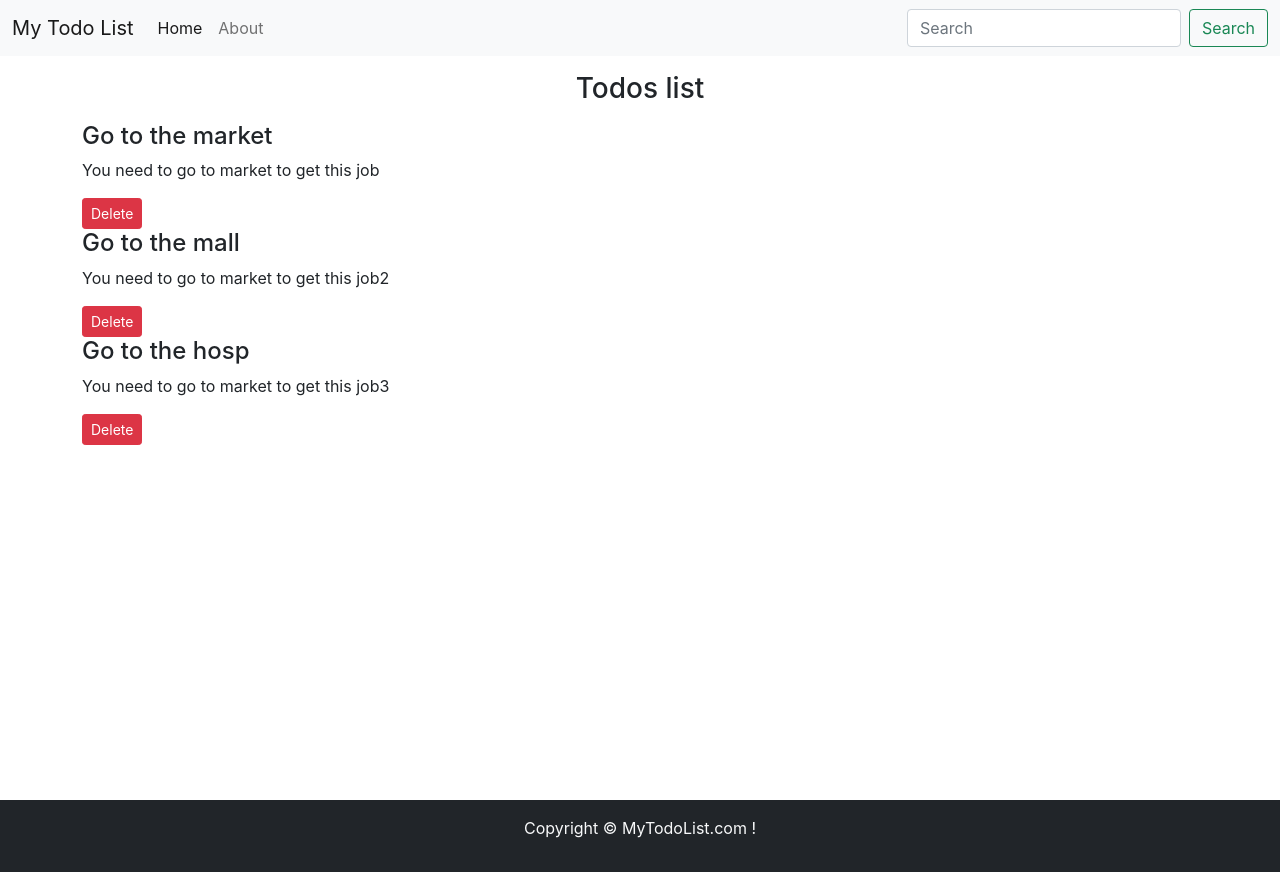
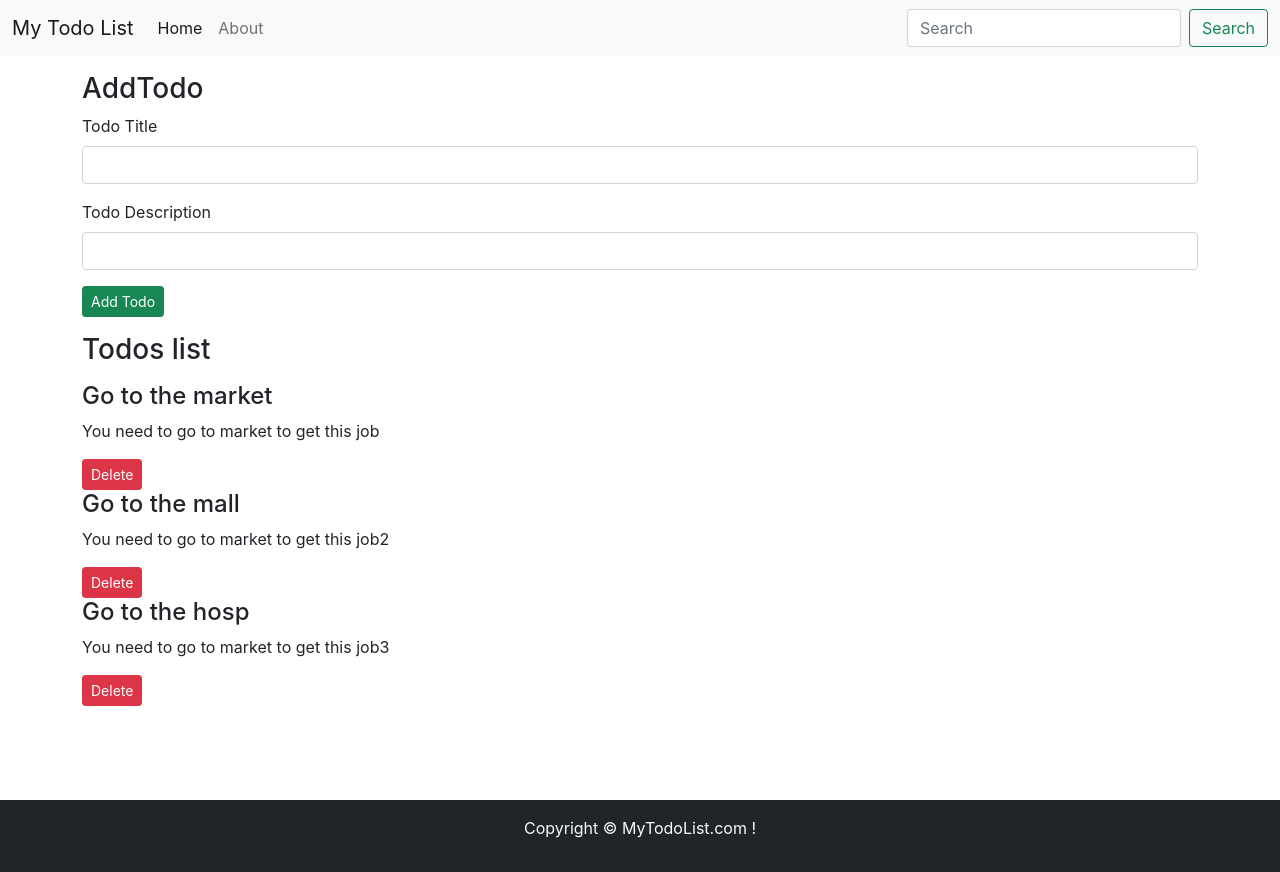
Before and after one commit to rnzid/Todo-list-react, a React (Create React App) app: page / in a window 1280 px wide. Built offline with nearby package versions, Linux system fonts and the light colour scheme.

Commit message:
working on add todo list

```diff
--- a/src/App.js
+++ b/src/App.js
@@ -2,6 +2,7 @@ import './App.css';
 import Header from "./MyComponents/Header";
 import {Todos} from "./MyComponents/Todos";
 import {Footer} from "./MyComponents/Footer";
+import { AddTodo } from "./MyComponents/AddTodo";
 import { useState } from 'react';
 
 function App() {
@@ -31,6 +32,7 @@ function App() {
     return (
         <>
             <Header title="My Todo List" />
+            <AddTodo/>
             <Todos todos={todos} onDelete={onDelete} />
             <Footer/>
         </>
--- /dev/null
+++ b/src/MyComponents/AddTodo.js
@@ -0,0 +1,44 @@
+import React, { useState } from "react";
+
+export const AddTodo = (props) => {
+const [title, setTitle] = useState("")
+const [desc, setDesc] = useState("")
+    const submit = ()=>{
+
+}
+    return (
+    <div className="container my-3">
+        <h3>AddTodo</h3>
+      <form onSubmit={submit}>
+        <div class="mb-3">
+          <label for="title" class="form-label">
+            Todo Title
+          </label>
+          <input
+            type="text"
+            class="form-control"
+            id="title"
+            value={title}
+            onChange={(e)=>{setTitle(e.target.value)}}
+            aria-describedby="title"
+          />
+        </div>
+        <div class="mb-3">
+          <label for="desc" class="form-label">
+          Todo Description
+          </label>
+          <input
+            type="text"
+            class="form-control"
+            id="desc"
+            value={desc}
+            onChange={(e)=>{setDesc(e.target.value)}}
+          />
+        </div>
+        <button type="submit" class="btn btn-sm btn-success">
+          Add Todo
+        </button>
+      </form>
+    </div>
+  );
+};
--- a/src/MyComponents/Todos.js
+++ b/src/MyComponents/Todos.js
@@ -6,7 +6,7 @@ import {TodoItem} from "./TodoItem";
 export const Todos = (props) => {
   return (
     <div className='container'>
-      <h3 className='text-center my-3'>Todos list</h3>
+      <h3 className=' my-3'>Todos list</h3>
       {props.todos.length===0?"No todos to display" :
       props.todos.map((todo)=>{return(<TodoItem todo={todo} key={todo.sno} onDelete={props.onDelete}/>)})}
 
```
